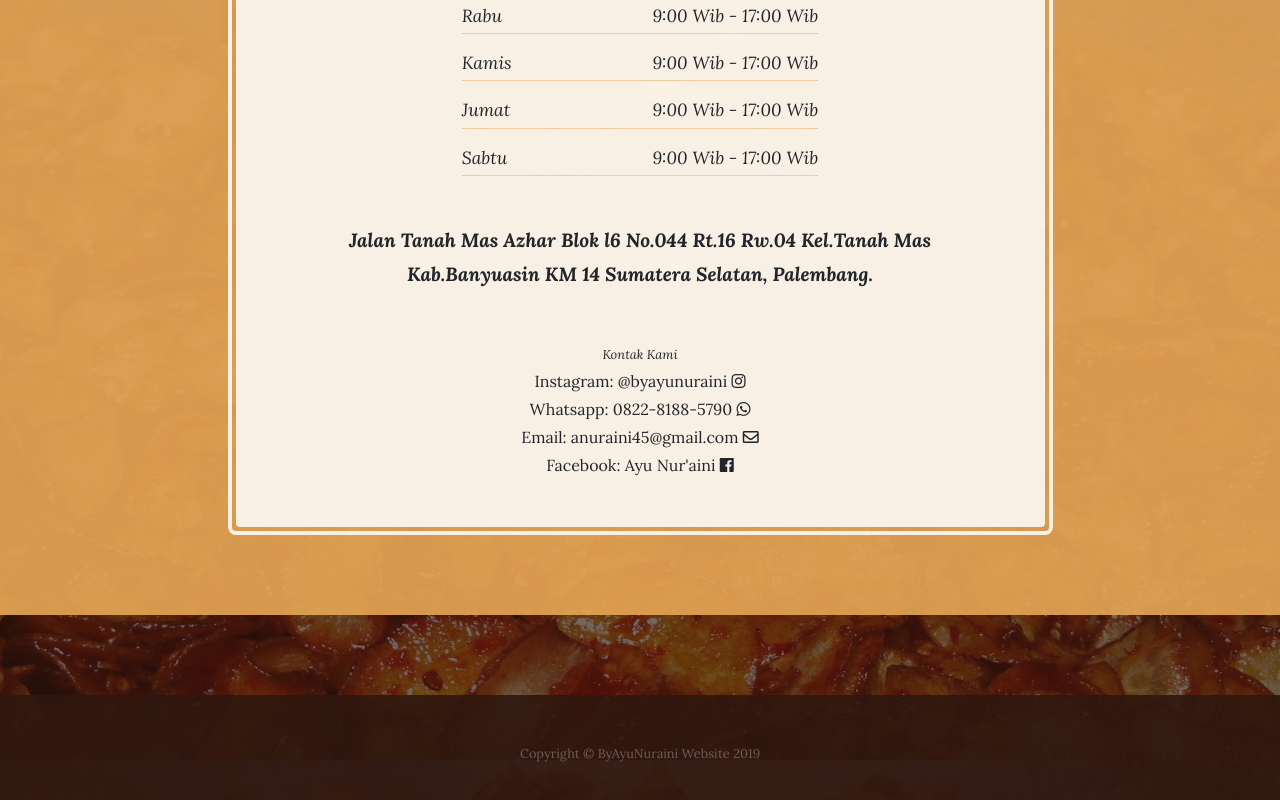
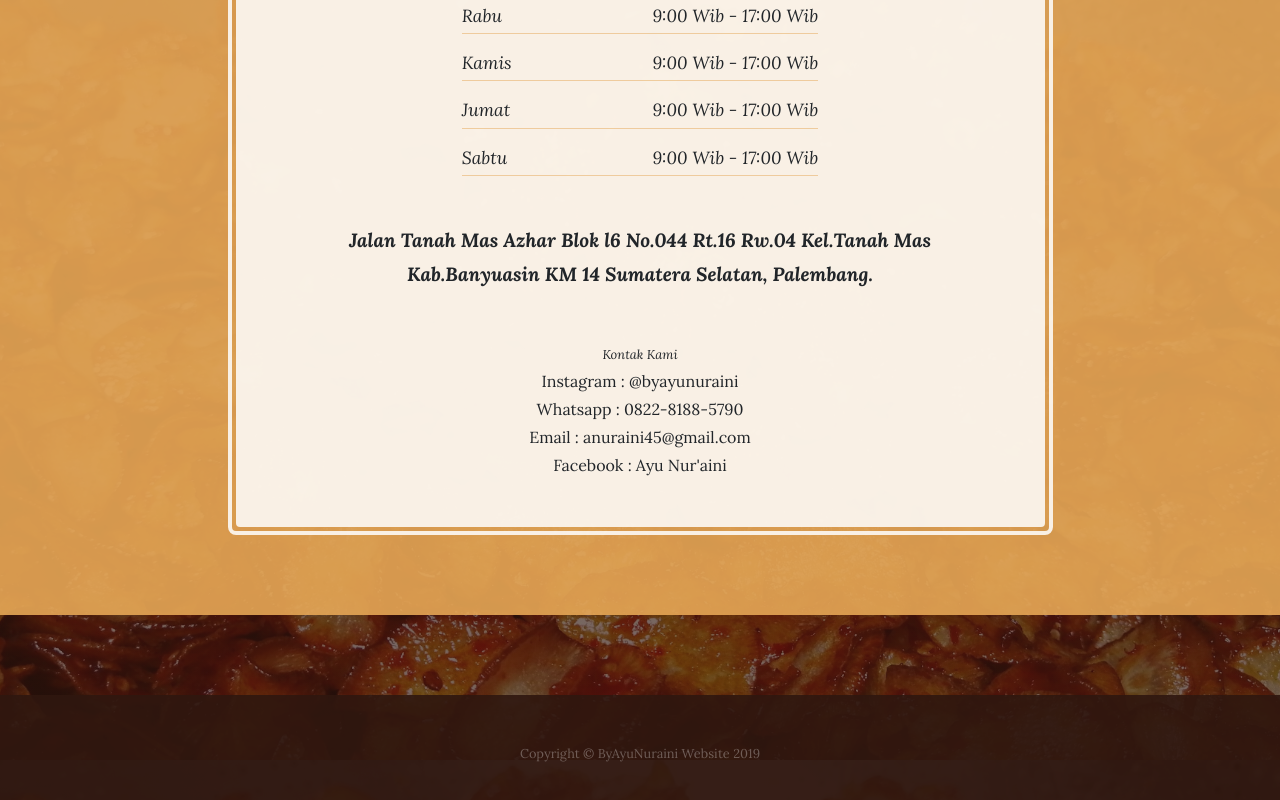
Before and after one commit to byayunuraini13/byayunuraini, a website: page store.html in a window 1280 px wide. Shown: the part 840-1640 px from the top of the page. Drawn offline with Linux system fonts and the light colour scheme.

Commit message:
Update store.html

```diff
--- a/store.html
+++ b/store.html
@@ -109,13 +109,13 @@
                   <em>Kontak Kami</em>
                 </small>
                 <br>
-                Instagram: @byayunuraini <i class="fab fa-instagram"></i>
+                Instagram : @byayunuraini
                 <br>
-                Whatsapp: 0822-8188-5790 <i class="fab fa-whatsapp"></i>
+                Whatsapp : 0822-8188-5790
                 <br>
-                Email: anuraini45@gmail.com <i class="far fa-envelope"></i>
+                Email : anuraini45@gmail.com
                 <br>
-                Facebook: Ayu Nur'aini <i class="fab fa-facebook"></i>
+                Facebook : Ayu Nur'aini
               </p>
 
             </div>
```
